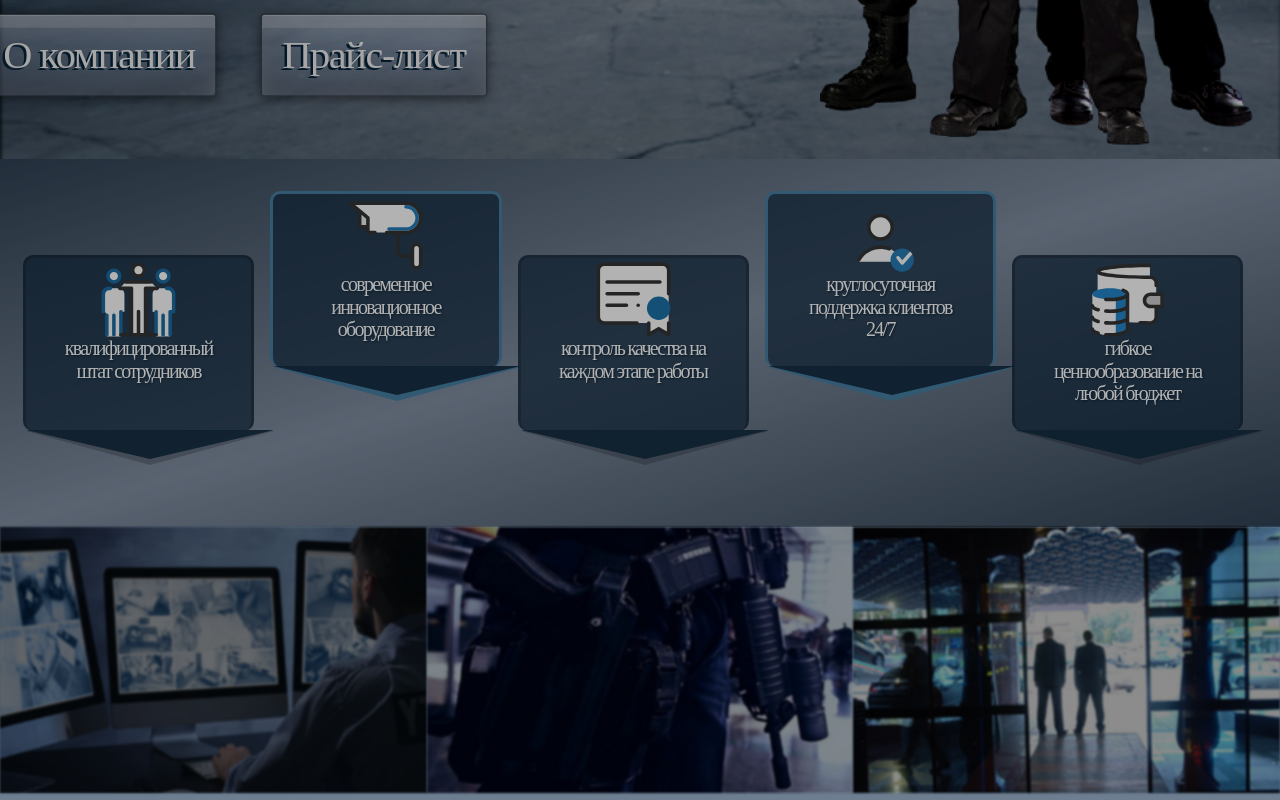
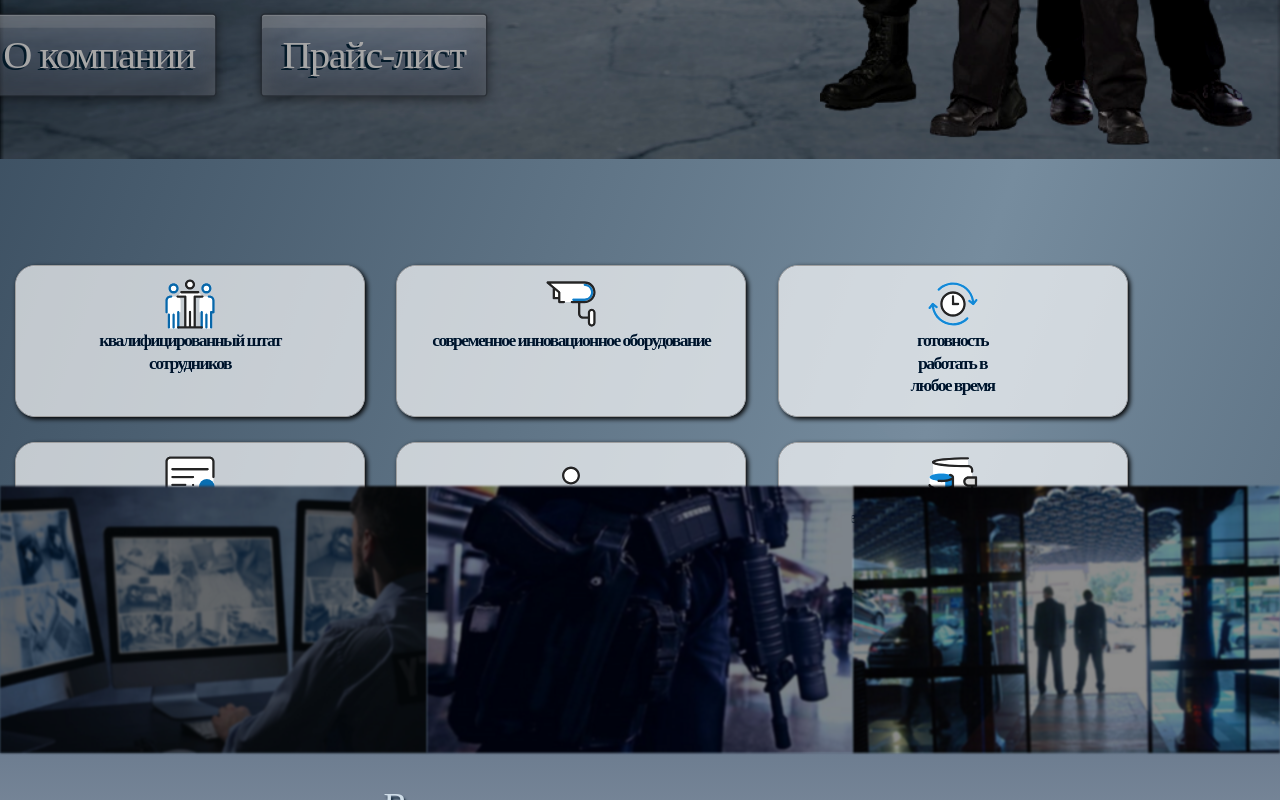
Before and after one commit to AnigalHub/Valencia, a Nuxt app: page / in a window 1280 px wide. Shown: the part 664-1464 px from the top of the page. Built offline with nearby package versions, Linux system fonts and the light colour scheme.

Commit message:
переписано через flex + изменены стили

```diff
--- a/components/LandingPage/advantages.vue
+++ b/components/LandingPage/advantages.vue
@@ -1,9 +1,11 @@
 <template>
   <div id="Advantages">
     <b-container>
-      <div class="hexagon" v-for="advantage in Advanatages" :key="advantage.index">
+      <div class="flex-container">
+        <div class="type_guard_beautiful_block" v-for="advantage in Advanatages" :key="advantage.index">
         <component :is="advantage.svg"/>
-        <p class="text">{{advantage.name}}</p>
+        <p class="text1" v-html="advantage.name"></p>
+        </div>
       </div>
     </b-container>
   </div>
@@ -14,6 +16,7 @@
   import EquipmentSVG from "./advantages_svg/equipment_svg";
   import QualityControlSVG from "./advantages_svg/quality_control_svg";
   import SupportSVG from "./advantages_svg/support_svg";
+  import ClockSVG from "./advantages_svg/clock_svg";
   import PriceSVG from "./advantages_svg/price_svg";
     export default {
         name: "advantages",
@@ -21,7 +24,7 @@
           return{
             Advanatages:[
               {
-                name:"квалифицированный штат сотрудников",
+                name:"квалифицированный штат <br> сотрудников",
                 svg:StateSVG,
               },
               {
@@ -29,11 +32,15 @@
                 svg:EquipmentSVG,
               },
               {
-                name:"контроль качества на каждом этапе работы",
+                name:"готовность <br>  работать в <br> любое время",
+                svg:ClockSVG
+              },
+              {
+                name:"контроль качества <br> на каждом <br> этапе работы",
                 svg:QualityControlSVG,
               },
               {
-                name:"круглосуточная поддержка клиентов 24/7",
+                name:"круглосуточная поддержка <br> клиентов 24/7",
                 svg:SupportSVG,
               },
               {
@@ -50,76 +57,48 @@
   $border_1: #487fa3;
   $border_2:rgba(0, 0, 0, 0.2);
   #Advantages{
-    padding: 2.5% 0;
-    height: 23rem;
-    background:linear-gradient( to left top, #304153, #808da0, #304153);
-    filter: brightness(70%);
+    //padding: 2.5% 0;
+    height: 15rem;
+    //background:linear-gradient( to left top, #304153, #808da0, #304153);
+    //filter: brightness(70%);
   }
-  .hexagon {
-    width: 18.5%;
-    height: 11rem;
-    background: rgba(21, 45, 66, 0.75);
+  .flex-container{
+    margin-top: 7%;
+  }
+  .flex-container > div {
+    width: 28%;
+    padding: 0.25%;
+    margin: 1.5% 2.5% 0.5% 0 !important;
+    //height: 11rem;
+    //background: rgba(21, 45, 66, 0.75);
     position: relative;
     float: left;
-    margin: 0 0.5rem;
-    padding: 0 2rem !important;
-    border-radius: 10px;
-    border-right: 3px solid $border_1;
-    border-left: 3px solid $border_1;
-    border-top: 3px solid $border_1;
-  }
-  .hexagon:nth-child(odd){
-    margin-top: 4rem !important;
-    border-right: 3px solid $border_2;
-    border-left:3px solid $border_2;
-    border-top: 3px solid $border_2;
-  }
-  .hexagon:nth-child(odd)::before {
-    border-top: 34.8675px solid $border_2;
-  }
-  .hexagon:nth-child(odd)::after {
-    border-top: 29.8675px solid solid $border_2;
-  }
-  .hexagon::after {
-    content: "";
-    position: absolute;
-    bottom: -28.8675px;
-    left: 0;
-    width: 0;
-    height: 0;
-    border-left: 7.8rem solid transparent;
-    border-right: 7.8rem solid transparent;
-    border-top: 29.8675px solid rgba(21, 45, 66, 0.95);
-
-  }
-  .hexagon::before {
-    content: "";
-    position: absolute;
-    bottom: -34.8675px;
-    left: 0;
-    width: 0;
-    height: 0;
-    border-left: 7.8rem solid transparent;
-    border-right: 7.8rem solid transparent;
-    border-top: 34.8675px solid $border_1;
+    border-radius: 20px;
+    filter: contrast(120%);
+    background-color: rgba(250, 250, 255, 0.68);
+    color: #4D4B4B;
+    border: 1px solid #999999;
+    box-shadow: 2px 2px 5px #131212;
 
   }
   svg{
     margin-left: auto;
     margin-right: auto;
     display: block;
-    width: 75px !important;
-    height: 75px !important;
+    width: 50px !important;
+    height: 50px !important;
     margin-top: 3%;
+
   }
-  .text{
-    font-family: 'Viaoda Libre', cursive;
-    font-weight: 500;
-    letter-spacing: -1.75px;
-    text-shadow: 1px 1px 2px rgb(15, 37, 56);
-    font-size: 1.25rem;
+  .text1{
+    font-family: 'Source Serif Pro', serif !important;
+    font-weight: 600;
+    letter-spacing: -1.6px;
+    text-shadow: 1px 1px 80px #ffffff;
+    font-size: 1.1rem;
+    line-height: 1.4rem;
     text-align: center;
-    color: #ffffff;
+    color: rgb(15, 37, 56);
   }
 
 </style>
```
